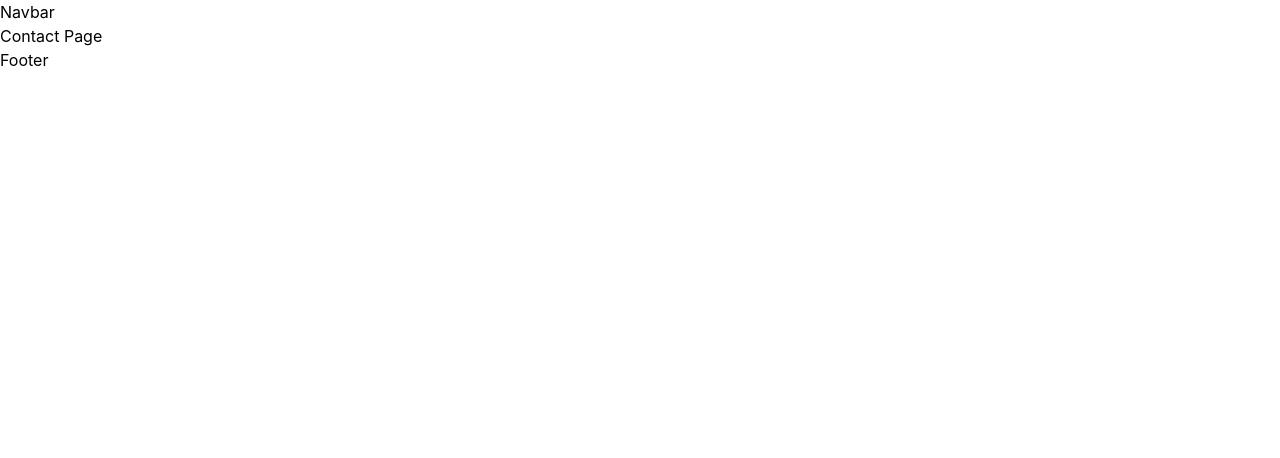
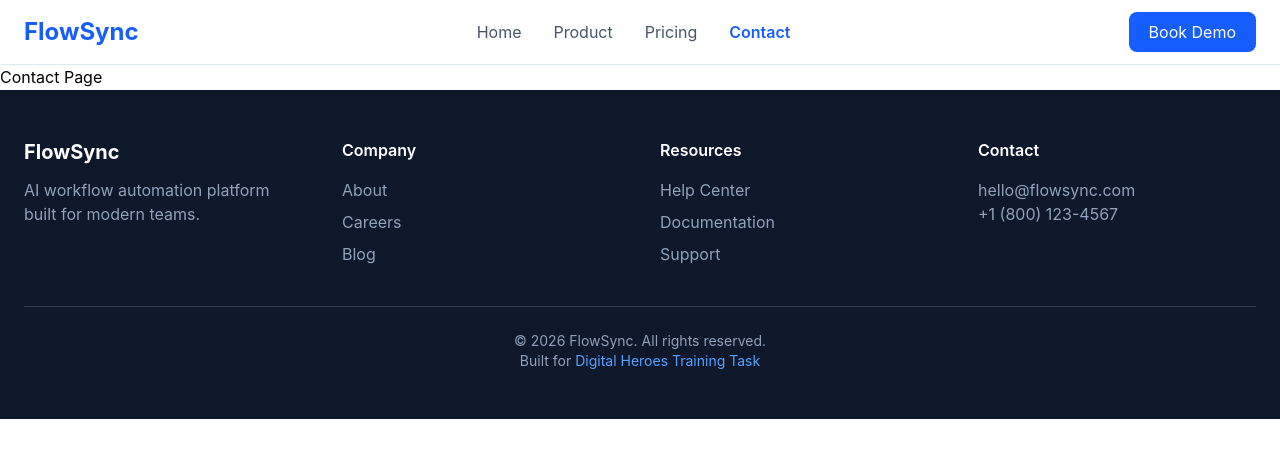
Before and after one commit to Charumehra/flowsync, a React (Vite) app: page /contact in a window 1280 px wide. Shown: the top 458 px of the page. Built offline with nearby package versions, Linux system fonts and the light colour scheme.

Commit message:
feat:add responsive navbar and footer

```diff
--- a/src/components/Footer.jsx
+++ b/src/components/Footer.jsx
@@ -1,9 +1,69 @@
-import React from 'react'
+export default function Footer() {
+  return (
+    <footer className="border-t bg-slate-900 text-white">
+      <div className="mx-auto max-w-7xl px-6 py-12">
 
-const Footer = () => {
-  return (
-    <div>Footer</div>
-  )
+        <div className="grid gap-10 md:grid-cols-4">
+
+          <div>
+            <h2 className="text-xl font-bold">FlowSync</h2>
+            <p className="mt-3 text-slate-400">
+              AI workflow automation platform built for modern teams.
+            </p>
+          </div>
+
+          <div>
+            <h3 className="font-semibold">Company</h3>
+
+            <ul className="mt-4 space-y-2 text-slate-400">
+              <li>About</li>
+              <li>Careers</li>
+              <li>Blog</li>
+            </ul>
+          </div>
+
+          <div>
+            <h3 className="font-semibold">Resources</h3>
+
+            <ul className="mt-4 space-y-2 text-slate-400">
+              <li>Help Center</li>
+              <li>Documentation</li>
+              <li>Support</li>
+            </ul>
+          </div>
+
+          <div>
+            <h3 className="font-semibold">Contact</h3>
+
+            <p className="mt-4 text-slate-400">
+              hello@flowsync.com
+            </p>
+
+            <p className="text-slate-400">
+              +1 (800) 123-4567
+            </p>
+          </div>
+
+        </div>
+
+        <div className="mt-10 border-t border-slate-700 pt-6 text-center text-sm text-slate-400">
+
+          © 2026 FlowSync. All rights reserved.
+
+          <br />
+
+          Built for{" "}
+          <a
+            href="https://digitalheroesco.com"
+            target="_blank"
+            rel="noreferrer"
+            className="text-blue-400 hover:underline"
+          >
+            Digital Heroes Training Task
+          </a>
+
+        </div>
+      </div>
+    </footer>
+  );
 }
-
-export default Footer
--- a/src/components/Navbar.jsx
+++ b/src/components/Navbar.jsx
@@ -1,9 +1,97 @@
-import React from 'react'
+import { useState } from "react";
+import { NavLink } from "react-router-dom";
+import { Menu, X } from "lucide-react";
 
-const Navbar = () => {
+const navLinks = [
+  { name: "Home", path: "/" },
+  { name: "Product", path: "/product" },
+  { name: "Pricing", path: "/pricing" },
+  { name: "Contact", path: "/contact" },
+];
+
+export default function Navbar() {
+  const [menuOpen, setMenuOpen] = useState(false);
+
   return (
-    <div>Navbar</div>
-  )
+    <header className="sticky top-0 z-50 border-b border-slate-200 bg-white/90 backdrop-blur">
+      <nav
+        className="mx-auto flex h-16 max-w-7xl items-center justify-between px-6"
+        aria-label="Main Navigation"
+      >
+        {/* Logo */}
+        <NavLink
+          to="/"
+          className="text-2xl font-bold text-blue-600"
+        >
+          FlowSync
+        </NavLink>
+
+        {/* Desktop Menu */}
+        <ul className="hidden items-center gap-8 md:flex">
+          {navLinks.map((link) => (
+            <li key={link.name}>
+              <NavLink
+                to={link.path}
+                className={({ isActive }) =>
+                  `transition ${
+                    isActive
+                      ? "font-semibold text-blue-600"
+                      : "text-slate-600 hover:text-blue-600"
+                  }`
+                }
+              >
+                {link.name}
+              </NavLink>
+            </li>
+          ))}
+        </ul>
+
+        {/* CTA */}
+        <a
+          href="#"
+          className="hidden rounded-lg bg-blue-600 px-5 py-2 text-white transition hover:bg-blue-700 md:block"
+        >
+          Book Demo
+        </a>
+
+        {/* Mobile Button */}
+        <button
+          onClick={() => setMenuOpen(!menuOpen)}
+          className="md:hidden"
+          aria-label="Toggle navigation menu"
+        >
+          {menuOpen ? <X size={28} /> : <Menu size={28} />}
+        </button>
+      </nav>
+
+      {/* Mobile Menu */}
+      {menuOpen && (
+        <div className="border-t bg-white md:hidden">
+          <ul className="flex flex-col p-6">
+            {navLinks.map((link) => (
+              <li key={link.name}>
+                <NavLink
+                  to={link.path}
+                  onClick={() => setMenuOpen(false)}
+                  className={({ isActive }) =>
+                    `block rounded-md px-2 py-3 ${
+                      isActive
+                        ? "bg-blue-50 font-semibold text-blue-600"
+                        : "text-slate-700 hover:bg-slate-100"
+                    }`
+                  }
+                >
+                  {link.name}
+                </NavLink>
+              </li>
+            ))}
+
+            <button className="mt-4 rounded-lg bg-blue-600 py-3 text-white hover:bg-blue-700">
+              Book Demo
+            </button>
+          </ul>
+        </div>
+      )}
+    </header>
+  );
 }
-
-export default Navbar
```
